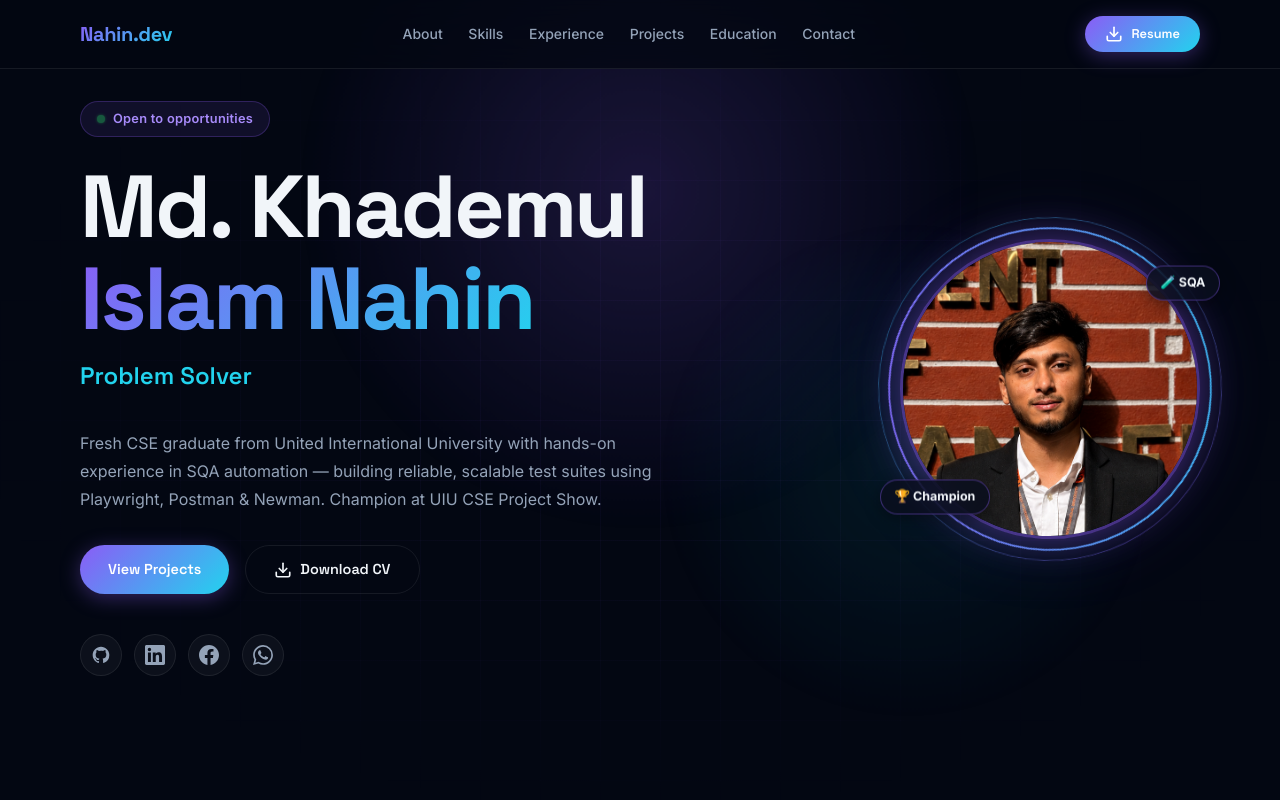
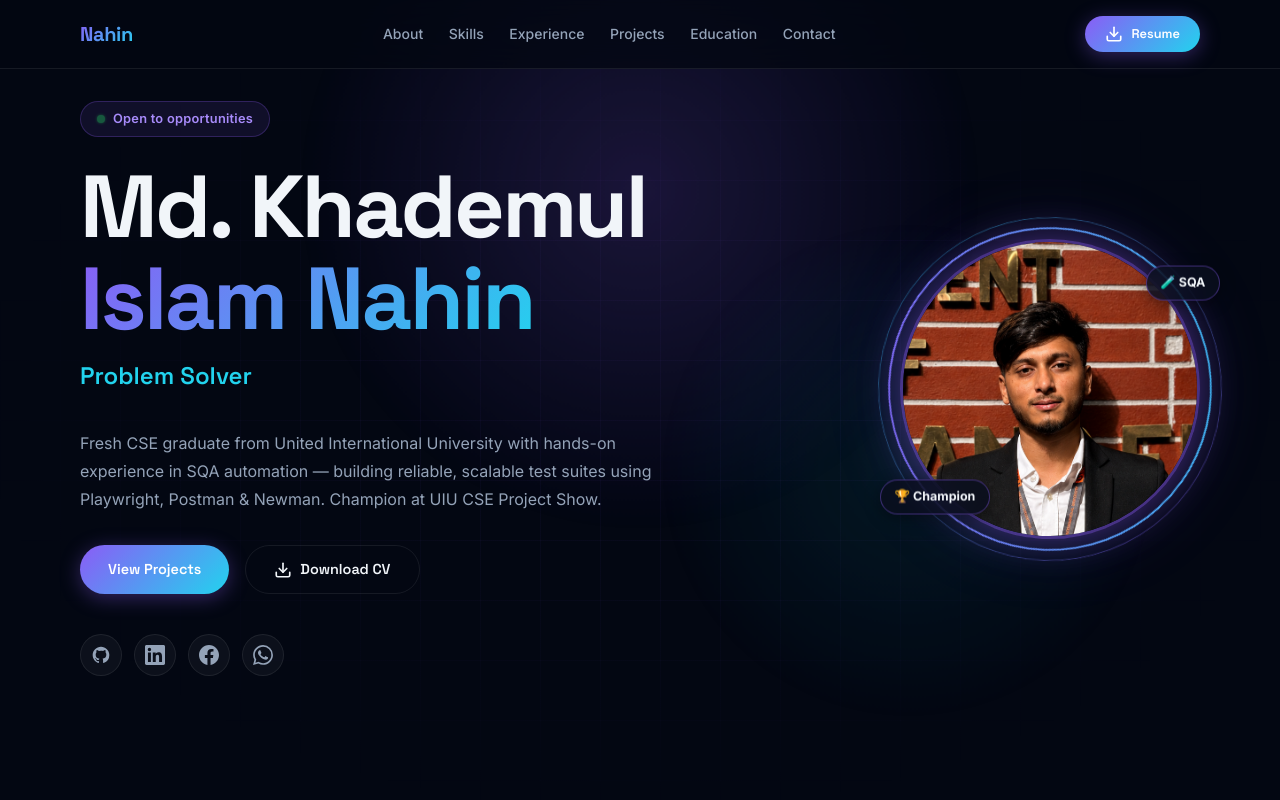
Before and after one commit to Nahin197/nahin-portfolio, a Next.js app: page / in a window 1280 px wide. Shown: the top 800 px of the page. Built offline with nearby package versions, Linux system fonts and the light colour scheme.

Commit message:
update: change navbar logo text to Nahin

```diff
--- a/app/page.js
+++ b/app/page.js
@@ -466,7 +466,7 @@ function Navbar() {
   return (
     <nav className="navbar" style={scrolled ? { background: 'rgba(3,7,18,0.95)' } : {}} role="navigation" aria-label="Main navigation">
       <div className="container navbar-inner">
-        <a href="#hero" className="navbar-logo" id="nav-logo">Nahin.dev</a>
+        <a href="#hero" className="navbar-logo" id="nav-logo">Nahin</a>
 
         <div className="navbar-links">
           {['About', 'Skills', 'Experience', 'Projects', 'Education', 'Contact'].map((s) => (
```
